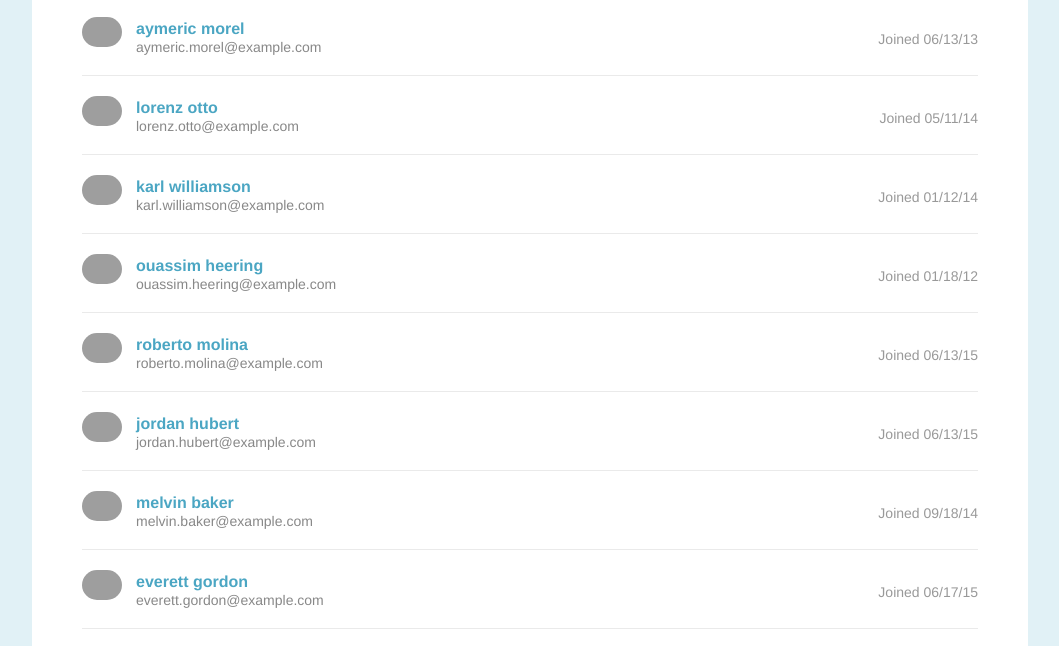
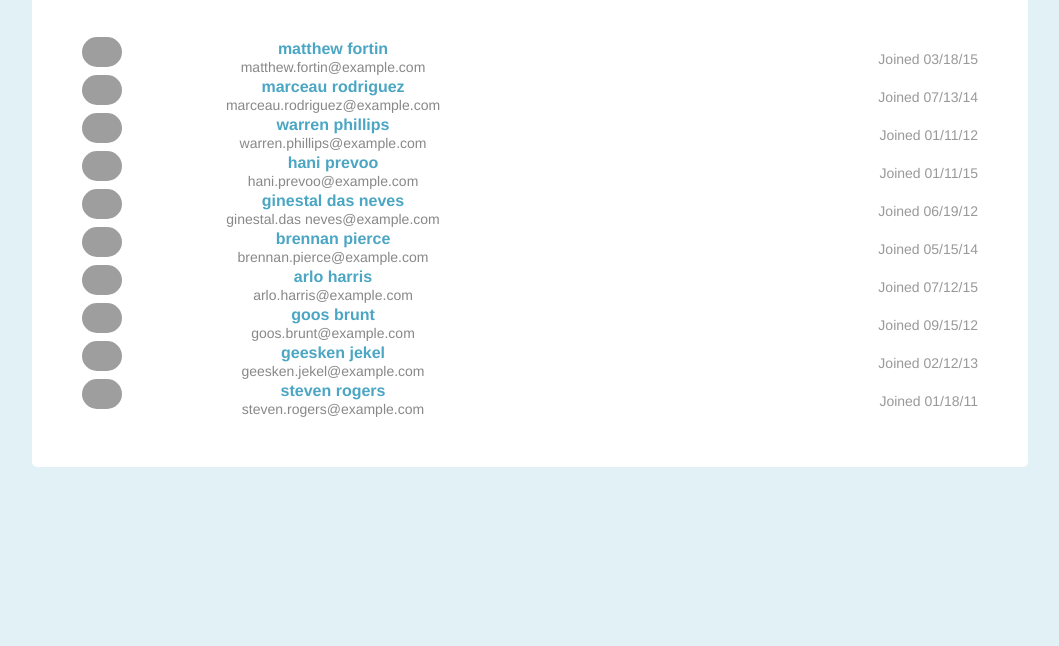
Before and after one commit to ernestnezic/techdegree-project-2, a plain HTML site: page list_pagination_and_filtering-v1/44students.html in a window 1280 px wide. Shown: the part 125-771 px from the top of the page, without its empty margins (110-1169 px from the left). Drawn offline with Linux system fonts and the light colour scheme; grey boxes are pictures that could not be loaded.

Commit message:
Added the showPage function (w/ errors)

```diff
--- a/list_pagination_and_filtering-v1/examples/44students.html
+++ b/list_pagination_and_filtering-v1/44students.html
@@ -455,6 +455,6 @@
         </li>
       </ul>
     </div>
-    <script src="../js/script.js"></script>
+    <script src="js/script.js"></script>
   </body>
 </html>
--- a/list_pagination_and_filtering-v1/js/script.js
+++ b/list_pagination_and_filtering-v1/js/script.js
@@ -3,38 +3,53 @@ Treehouse Techdegree:
 FSJS project 2 - List Filter and Pagination
 ******************************************/
 
-// Study guide for this project - https://drive.google.com/file/d/1OD1diUsTMdpfMDv677TfL1xO2CEkykSz/view?usp=sharing
 
+//current student list
+const ul = document.getElementsByClassName('student-list')[0];
+//all li student objects (a collection)
+const li = ul.children;
+//parent of new list
+const div = document.getElementsByClassName('page')[0]
 
-/***
-   Add your global variables that store the DOM elements you will
-   need to reference and/or manipulate.
+//Creating the div element, setting its className to 'pagination' and appending it to DOM
+const showListDiv = document.createElement('div');
+showListDiv.className = 'pagination';
+div.insertBefore(showListDiv, ul.nextSibling);
 
-   But be mindful of which variables should be global and which
-   should be locally scoped to one of the two main functions you're
-   going to create. A good general rule of thumb is if the variable
-   will only be used inside of a function, then it can be locally
-   scoped to that function.
-***/
+//Creating the ul element and appending it to DOM
+const showListUl = document.createElement('ul');
+showListDiv.appendChild(showListUl);
 
 
 
+//Logging all of the names from the li to the console
+for ( let i = 0; i < li.length; i++) {
+   let div = li[i].querySelector('h3');
+   console.log(div)
+}
 
-/***
-   Create the `showPage` function to hide all of the items in the
-   list except for the ten you want to show.
 
-   Pro Tips:
-     - Keep in mind that with a list of 54 students, the last page
-       will only display four.
-     - Remember that the first student has an index of 0.
-     - Remember that a function `parameter` goes in the parens when
-       you initially define the function, and it acts as a variable
-       or a placeholder to represent the actual function `argument`
-       that will be passed into the parens later when you call or
-       "invoke" the function
-***/
+//Showing 10 elements coresponding to the page selected
+function showPage ( listOfStudents, pageNo ) {
 
+   const numberOfStudents = listOfStudents.length;
+   const lowIndex = pageNo * 10 - 10;
+   const highIndex = pageNo * 10 - 1;
+
+   for ( let i = 0; i < numberOfStudents; i++ ) {
+
+      if ( i >= lowIndex && i <= highIndex) {
+         showListUl.appendChild(listOfStudents[ i ]);
+      }
+
+   }
+
+   div.removeChild(ul);
+
+}
+
+//Calling a hardcoded function to check function functionality
+showPage( li, 3 );
 
 
 
@@ -42,9 +57,3 @@ FSJS project 2 - List Filter and Pagination
    Create the `appendPageLinks function` to generate, append, and add
    functionality to the pagination buttons.
 ***/
-
-
-
-
-
-// Remember to delete the comments that came with this file, and replace them with your own code comments.
```
Also changed, not shown: list_pagination_and_filtering-v1/examples/64students.html (+1 -1 lines), list_pagination_and_filtering-v1/index.html (+1 -1 lines), 3 other files.
